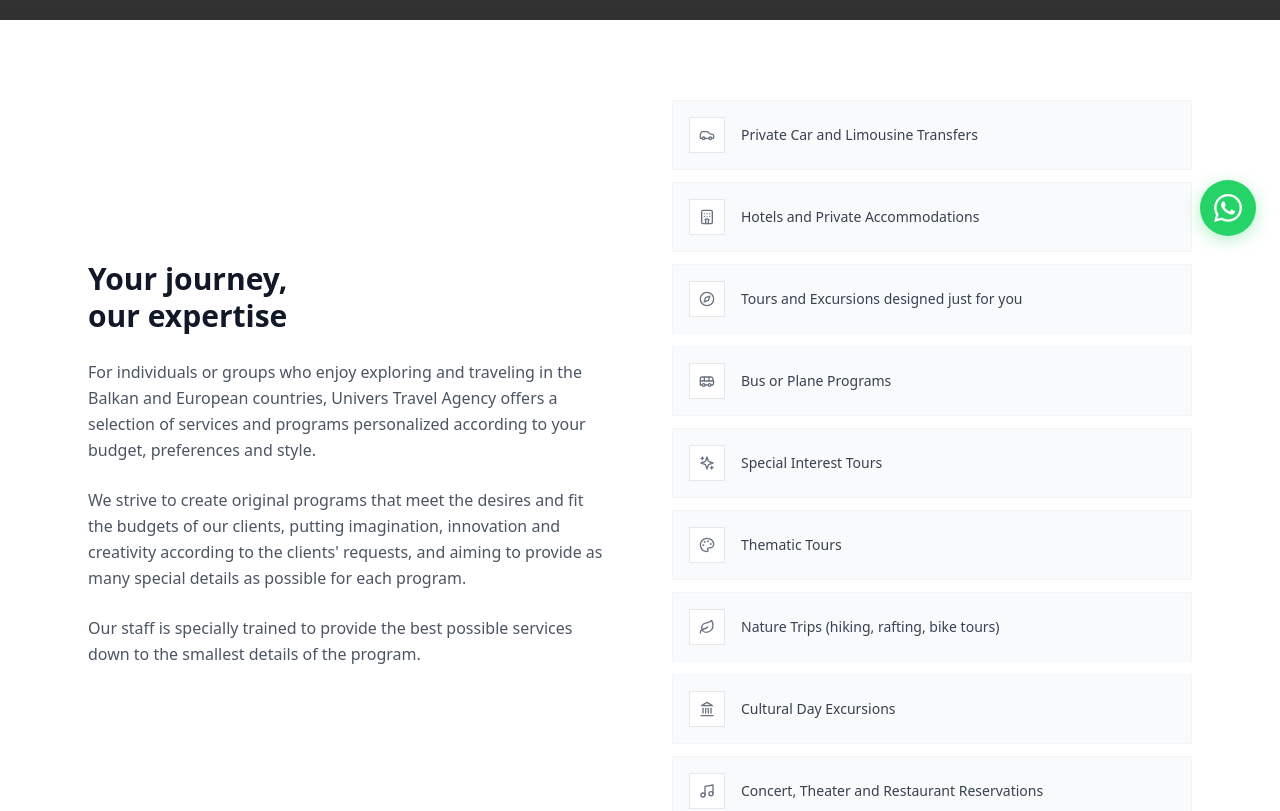
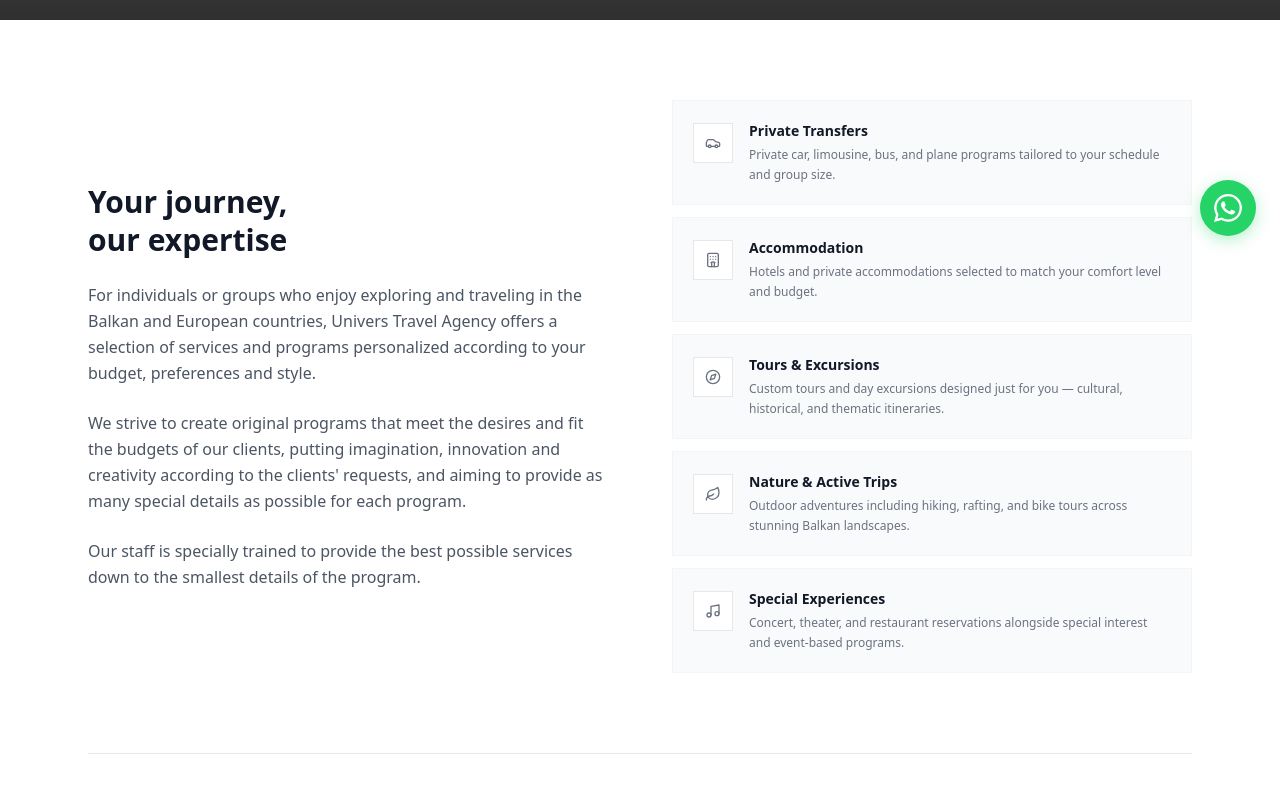
Before and after one commit to bla-mamba/univers-agency-finished, a React (Vite) app: page /personalized-trip in a window 1280 px wide. Shown: the part 540-1351 px from the top of the page. Built offline with nearby package versions, Linux system fonts and the light colour scheme; no server answers; the database is empty; grey boxes are pictures that could not be loaded.

Commit message:
Updated PersonalizedTripPage.tsx

```diff
--- a/src/pages/PersonalizedTripPage.tsx
+++ b/src/pages/PersonalizedTripPage.tsx
@@ -2,21 +2,17 @@ import { useState } from 'react';
 import { useAuth } from '../contexts/AuthContext';
 import { supabase } from '../lib/supabase';
 import {
-  Car, Hotel, Compass, Bus, Sparkles, Palette, Leaf, Landmark, Music,
+  Car, Hotel, Compass, Sparkles, Leaf, Music,
   CheckCircle, ChevronDown, ChevronUp, Users, MapPin, Calendar, Clock,
   DollarSign, Plane, Send
 } from 'lucide-react';
 
 const SERVICES = [
-  { icon: Car, text: 'Private Car and Limousine Transfers' },
-  { icon: Hotel, text: 'Hotels and Private Accommodations' },
-  { icon: Compass, text: 'Tours and Excursions designed just for you' },
-  { icon: Bus, text: 'Bus or Plane Programs' },
-  { icon: Sparkles, text: 'Special Interest Tours' },
-  { icon: Palette, text: 'Thematic Tours' },
-  { icon: Leaf, text: 'Nature Trips (hiking, rafting, bike tours)' },
-  { icon: Landmark, text: 'Cultural Day Excursions' },
-  { icon: Music, text: 'Concert, Theater and Restaurant Reservations' },
+  { icon: Car, title: 'Private Transfers', text: 'Private car, limousine, bus, and plane programs tailored to your schedule and group size.' },
+  { icon: Hotel, title: 'Accommodation', text: 'Hotels and private accommodations selected to match your comfort level and budget.' },
+  { icon: Compass, title: 'Tours & Excursions', text: 'Custom tours and day excursions designed just for you — cultural, historical, and thematic itineraries.' },
+  { icon: Leaf, title: 'Nature & Active Trips', text: 'Outdoor adventures including hiking, rafting, and bike tours across stunning Balkan landscapes.' },
+  { icon: Music, title: 'Special Experiences', text: 'Concert, theater, and restaurant reservations alongside special interest and event-based programs.' },
 ];
 
 const INTERESTS = [
@@ -191,12 +187,15 @@ export default function PersonalizedTripPage() {
           </div>
 
           <div className="grid grid-cols-1 gap-3">
-            {SERVICES.map(({ icon: Icon, text }) => (
-              <div key={text} className="flex items-center gap-4 p-4 bg-gray-50 border border-gray-100 hover:border-red-200 hover:bg-red-50 transition-colors group">
-                <div className="w-9 h-9 flex-shrink-0 flex items-center justify-center bg-white border border-gray-200 group-hover:border-red-300 group-hover:bg-red-600 transition-colors">
+            {SERVICES.map(({ icon: Icon, title, text }) => (
+              <div key={title} className="flex items-start gap-4 p-5 bg-gray-50 border border-gray-100 hover:border-red-200 hover:bg-red-50 transition-colors group">
+                <div className="w-10 h-10 flex-shrink-0 flex items-center justify-center bg-white border border-gray-200 group-hover:border-red-300 group-hover:bg-red-600 transition-colors mt-0.5">
                   <Icon className="h-4 w-4 text-gray-500 group-hover:text-white transition-colors" />
                 </div>
-                <span className="text-sm font-medium text-gray-700">{text}</span>
+                <div>
+                  <p className="text-sm font-bold text-gray-900 mb-1">{title}</p>
+                  <p className="text-xs text-gray-500 leading-relaxed">{text}</p>
+                </div>
               </div>
             ))}
           </div>
```
